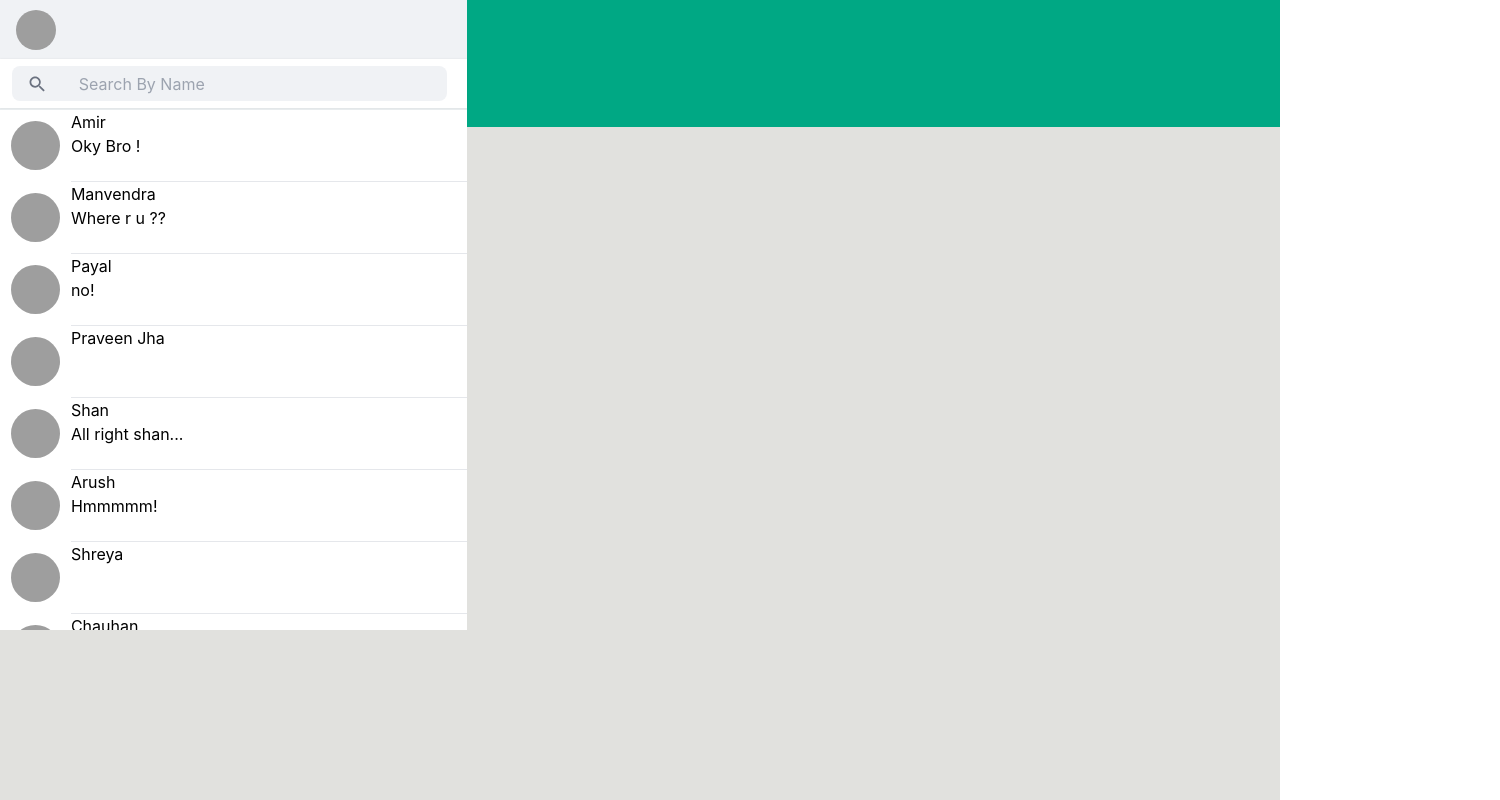
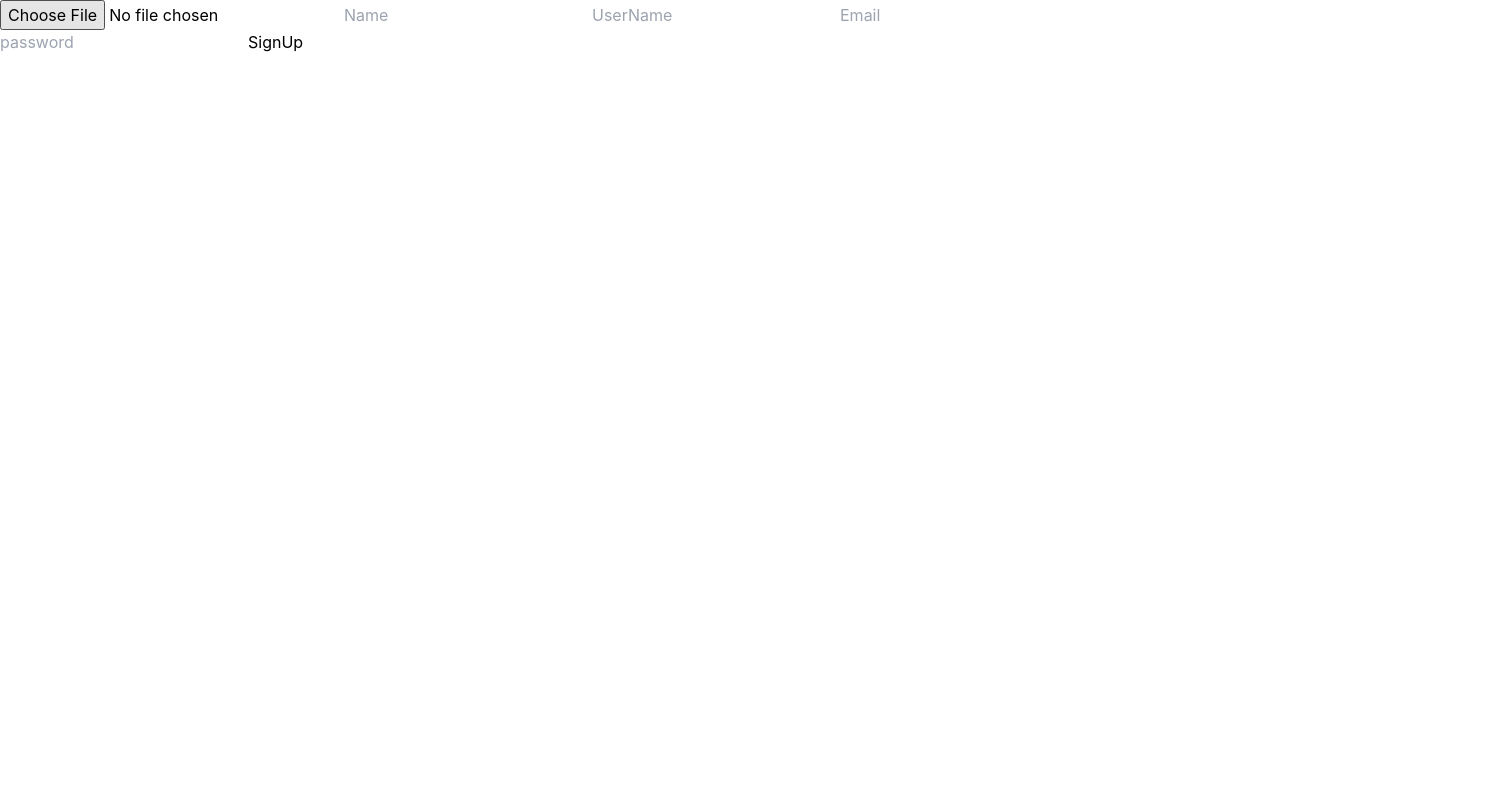
Before and after one commit to girirajShekhawat/Messenger_App_V2, a React (Create React App) app: page /signup in a window 1280 px wide. Shown: the top 800 px of the page, 1500 px wide, since content can reach past the window. Built offline with nearby package versions, Linux system fonts and the light colour scheme; grey boxes are pictures that could not be loaded.

Commit message:
Routing Implemantation

```diff
--- a/package.json
+++ b/package.json
@@ -9,6 +9,7 @@
     "react": "^18.2.0",
     "react-dom": "^18.2.0",
     "react-icons": "^5.0.1",
+    "react-router-dom": "^6.22.0",
     "react-scripts": "5.0.1",
     "web-vitals": "^2.1.4"
   },
--- a/src/component/App.js
+++ b/src/component/App.js
@@ -1,57 +1,51 @@
 
-import React, { useState } from "react";
-import { data } from "./data";
-import ContactList from "./leftside_components/ContactList";
-import ProfileHeader from "./leftside_components/ProfileHeader";
-import SearchBar from "./leftside_components/SearchBar";
-import SearchResultRender from "./leftside_components/SearchResultRender";
-import RightComponent from "./Rightside_components/RightComponent";
+import React from "react";
+
+ import { BrowserRouter ,Route ,Routes} from "react-router-dom";
+
+import SignIn from "../pages/SignIn";
+import Signup from "../pages/Signup";
+import Home from "../pages/Home";
 
 function App() {
-  const [searchContact, setSearchContact] = useState("");
-  const [showSearchResult, setShowSearchResult] = useState(false);
-  const [filteredContact, setFilteredContact] = useState([]);
-  const [showRightSide, setRightSide] = useState(false);
-  const [selectedContact, setSelectedContact] = useState({});
 
-  // users data
-  const { profile } = data;
-  // all the contacts of the user
-  const contacts = profile.contacts;
-
-  // handling the search name
-  const handleSearch = (event) => {
-    setSearchContact(event.target.value);
-    console.log(event.target.value);
-    handleSearchResult();
-  };
-
-  // handling the search result
-  const handleSearchResult = () => {
-    // filtering out the contacts according to the search
-    const filteredContacts = contacts.filter((contact) =>
-      contact.name.toLowerCase().includes(searchContact.toLowerCase())
-    );
-    setFilteredContact(filteredContacts);
-    setShowSearchResult(true);
-  };
-
-  // handling the click on contactCard
-  const handleClickOnContact = (contact) => {
-    setRightSide(true);
-    setSelectedContact(contact);
-  };
-
-  // handle Search Result Click
-  const handleSearchResultClick = (contact) => {
-    setRightSide(true);
-    setSelectedContact(contact);
-  };
 
   return (
-    <div className=" flex 2xl:justify-center ">
 
-     {/* <span className="2xl:bg-gradient-to-b from-[#00a884] from-10% to-[#e1e1de] to-10% h-screen w-screen z-0"></span> */}
+ <BrowserRouter>
+ <Routes>
+  <Route path="/" element={<SignIn/>}/>
+  <Route path="signup" element={<Signup/>}/>
+  <Route path="home" element={<Home/>}/>
+ </Routes>
+ </BrowserRouter>
+  );
+}
+
+export default App;
+
+
+
+
+
+
+
+
+
+
+
+
+
+
+
+
+
+
+
+
+/* <div className=" flex 2xl:justify-center ">
+
+     <span className="2xl:bg-gradient-to-b from-[#00a884] from-10% to-[#e1e1de] to-10% h-screen w-screen z-0"></span>
      <div className="z-0 flex flex-col  ">
      <span className="block bg-[#00a884] h-[127px] w-screen "></span>
      <span className="block  bg-[#e1e1de]    h-screen w-screen "></span>
@@ -87,31 +81,4 @@ function App() {
       )}
     </div>
       </div>
-
-
-
-
-
-
-
-
-
-
-
-
-
-
-
-
-
-
-
-
-
-
-
-
-  );
-}
-
-export default App;
+      */
--- /dev/null
+++ b/src/pages/Home.js
@@ -0,0 +1,97 @@
+import React from 'react';
+import { useState } from 'react';
+import ProfileHeader from '../component/leftside_components/ProfileHeader';
+import SearchBar from '../component/leftside_components/SearchBar';
+import SearchResultRender from '../component/leftside_components/SearchResultRender';
+import ContactList from '../component/leftside_components/ContactList';
+import RightComponent from '../component/Rightside_components/ChatSection';
+import { data } from '../component/data';
+
+function Home() {
+    const [searchContact, setSearchContact] = useState("");
+    const [showSearchResult, setShowSearchResult] = useState(false);
+    const [filteredContact, setFilteredContact] = useState([]);
+    const [showRightSide, setRightSide] = useState(false);
+    const [selectedContact, setSelectedContact] = useState({});
+
+
+      // users data
+  const { profile } = data;
+  // all the contacts of the user
+  const contacts = profile.contacts;
+
+  // handling the search name
+  const handleSearch = (event) => {
+    setSearchContact(event.target.value);
+    console.log(event.target.value);
+    handleSearchResult();
+  };
+
+  // handling the search result
+  const handleSearchResult = () => {
+    // filtering out the contacts according to the search
+    const filteredContacts = contacts.filter((contact) =>
+      contact.name.toLowerCase().includes(searchContact.toLowerCase())
+    );
+    setFilteredContact(filteredContacts);
+    setShowSearchResult(true);
+  };
+
+  // handling the click on contactCard
+  const handleClickOnContact = (contact) => {
+    setRightSide(true);
+    setSelectedContact(contact);
+  };
+
+  // handle Search Result Click
+  const handleSearchResultClick = (contact) => {
+    setRightSide(true);
+    setSelectedContact(contact);
+  };
+
+    return (
+
+        <div>
+            <div className=" flex 2xl:justify-center ">
+
+     {/* <span className="2xl:bg-gradient-to-b from-[#00a884] from-10% to-[#e1e1de] to-10% h-screen w-screen z-0"></span>   */}
+     <div className="z-0 flex flex-col  ">
+     <span className="block bg-[#00a884] h-[127px] w-screen "></span>
+     <span className="block  bg-[#e1e1de]    h-screen w-screen "></span>
+     </div>
+
+
+    <div className="flex z-10 absolute 2xl:my-[19px] w-[1500px]  ">
+      <div className="min-w-[300px] w-[467px]">
+        <ProfileHeader profile={profile} />
+        <SearchBar handleSearch={handleSearch} searchContact={searchContact} />
+        {showSearchResult ? (
+          <>
+            <SearchResultRender
+              filteredContact={filteredContact}
+              handleSearchResultClick={handleSearchResultClick}
+            />
+          </>
+        ) : (
+          <>
+            <ContactList
+              profile={profile}
+              handleClickOnContact={handleClickOnContact}
+            />
+          </>
+        )}
+      </div>
+      {showRightSide ? (
+        <div className="rightSide">
+          <RightComponent contact={selectedContact} userDp={profile.image} />
+        </div>
+      ) : (
+        <div></div>
+      )}
+    </div>
+      </div>
+        </div>
+    );
+}
+
+export default Home;
--- /dev/null
+++ b/src/pages/SignIn.js
@@ -0,0 +1,15 @@
+import React from 'react';
+
+function SignIn(props) {
+    return (
+        <div>
+            <form>
+                <input type='text' placeholder='Email' required/>
+                <input type='password' placeholder='password' required/>
+                <button type='submit'>SignIn</button>
+            </form>
+        </div>
+    );
+}
+
+export default SignIn;
--- /dev/null
+++ b/src/pages/Signup.js
@@ -0,0 +1,18 @@
+import React from 'react';
+
+function Signup() {
+    return (
+        <div>
+           <form>
+           <input type='file' placeholder='Avatar'/>
+            <input type='text' placeholder='Name' pattern='[a-z" "A-Z]{3,}' required/>
+            <input type='text' placeholder='UserName' pattern='[a-zA-Z0-9_-]{3,}' required />
+            <input type='email' placeholder='Email' required/>
+            <input type='password' placeholder='password' required />
+            <button type='submit' >SignUp</button>
+           </form>
+        </div>
+    );
+}
+
+export default Signup;
```
Also changed, not shown: 1 other file (tests, documents, lock files or other folders).
